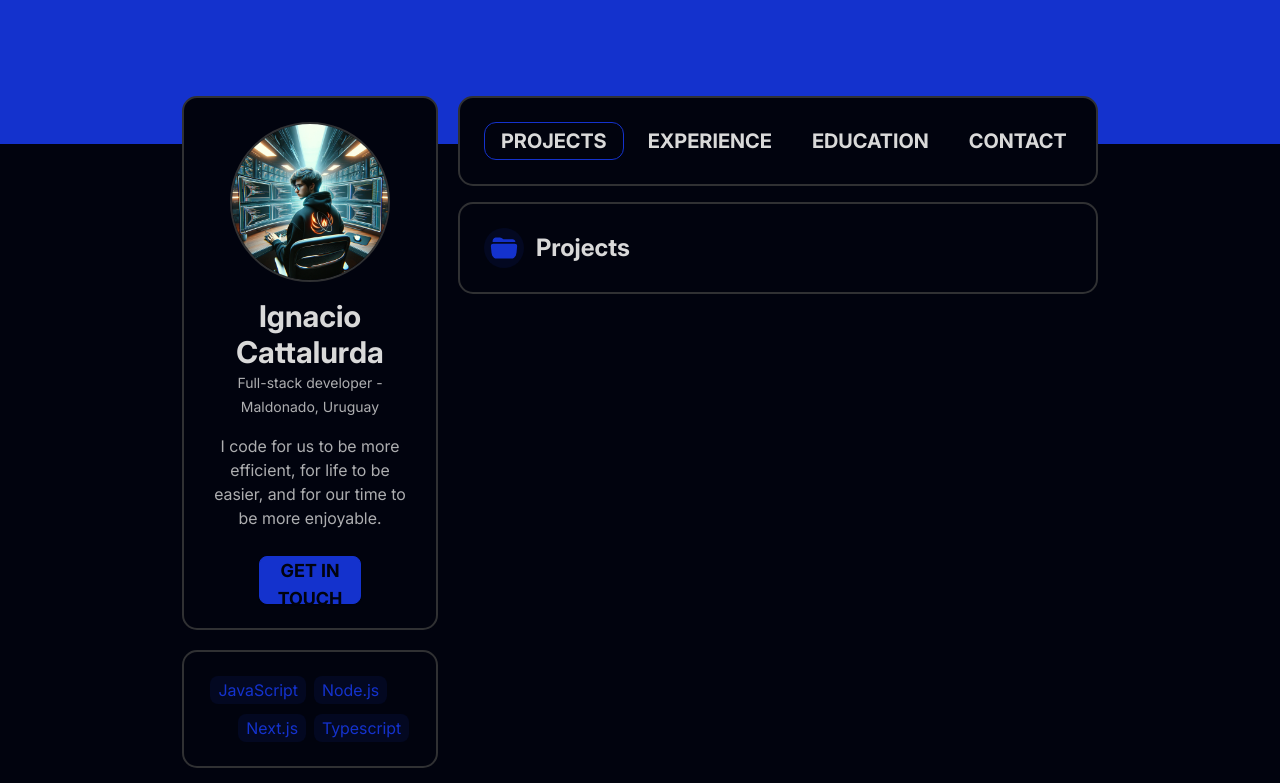
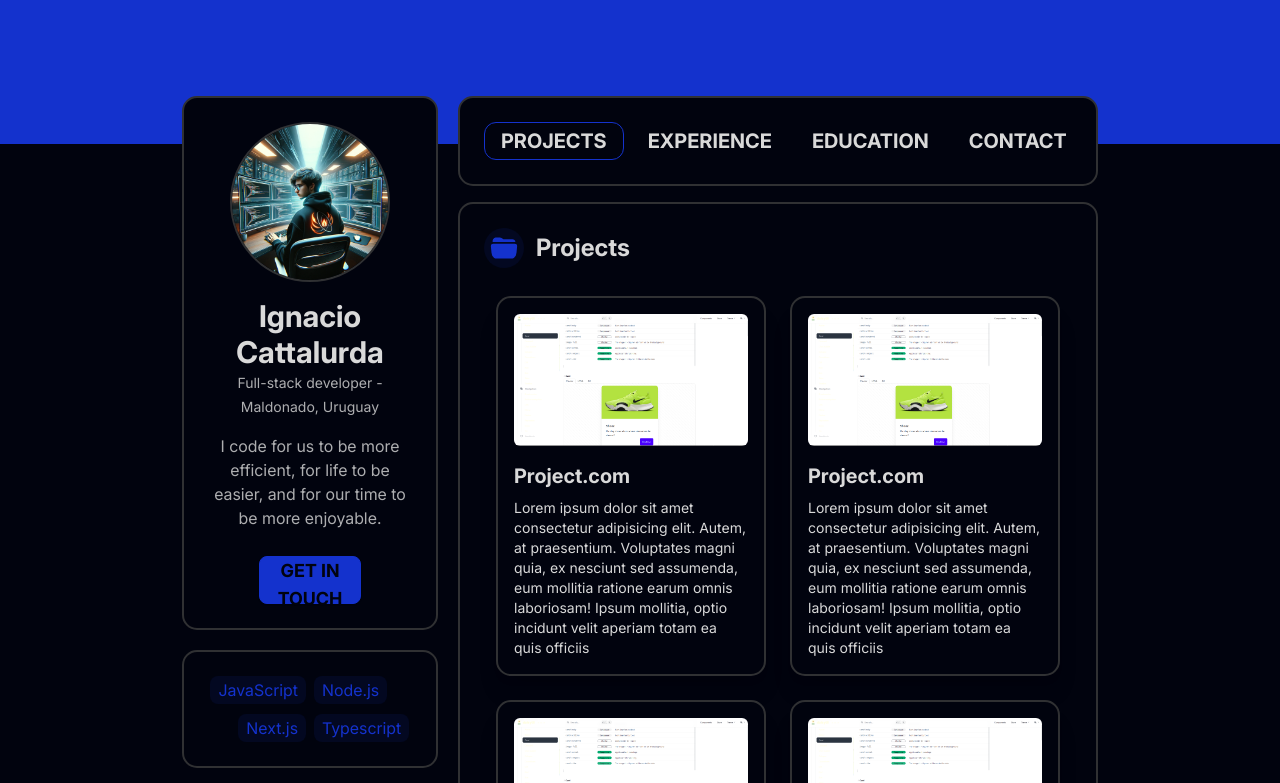
Before and after one commit to ignatiosdev/ignatios.dev, a Next.js app: page / in a window 1280 px wide. Shown: the top 783 px of the page. Built offline with nearby package versions, Linux system fonts and the light colour scheme.

Commit message:
feat: create projectsItem and improve Projects page

```diff
--- a/src/app/(projects)/page.tsx
+++ b/src/app/(projects)/page.tsx
@@ -1,7 +1,43 @@
 import PageTitle from "@/components/PageTitle/PageTitle";
+import ProjectItem from "@/components/Projects/ProjectItem/ProjectItem";
+import Project from "@/types/Project";
+import projectsData from "@/data/projects";
 
-export default function Projects() {
-    return (
-        <PageTitle currentPageId="projects" text="Projects"></PageTitle>
-    )
+export default function ProjectsPage() {
+  console.log(projectsData);
+  const mockProject: Project = projectsData[0];
+
+  return (
+    <>
+      <div className="flex flex-col gap-4">
+        <PageTitle currentPageId="projects" text="Projects" />
+        <div className="flex flex-wrap ">
+          {/* {Projects.map(
+          (
+            project // Map through all projects
+          ) => (
+            <div className="w-1/2"> <ProjectItem key={project.id} {...project} /></div>
+          )
+        )} */}
+
+
+
+
+          <div className="w-1/2 p-3">
+            <ProjectItem key={mockProject.id} {...mockProject} />
+          </div>
+          <div className="w-1/2 p-3">
+            <ProjectItem key={mockProject.id} {...mockProject} />
+          </div>
+          <div className="w-1/2 p-3">
+            <ProjectItem key={mockProject.id} {...mockProject} />
+          </div>
+          <div className="w-1/2 p-3">
+            <ProjectItem key={mockProject.id} {...mockProject} />
+          </div>
+
+        </div>
+      </div>
+    </>
+  );
 }
--- a/src/app/globals.css
+++ b/src/app/globals.css
@@ -8,7 +8,7 @@
 }
 
 body {
-  font-size: 16px;
+  font-size: 1rem;
   font-family: Inter;
   color: #D9D9D9;
 }
--- /dev/null
+++ b/src/components/Projects/ProjectItem/ProjectItem.tsx
@@ -0,0 +1,17 @@
+import Project from "@/types/Project";
+
+function ProjectItem({ id, title, description, imagePath, imageAlt }: Project) {
+  return (
+    <div className="card card-compact bg-base-100 w-full shadow-xl container-fit">
+      <figure className="px-4 pt-4 ">
+        <img src={imagePath} alt={imageAlt} className="rounded-md"/> {/* Remove the `url()` wrapper */}
+      </figure>
+      <div className="card-body">
+    <h1 className="text-xl font-bold">{title}</h1>
+        <p>{description}</p>
+      </div>
+    </div>
+  );
+}
+
+export default ProjectItem;
--- /dev/null
+++ b/src/data/projects.ts
@@ -0,0 +1,14 @@
+import Project from "@/types/Project";
+
+const projects: Project[] = [
+    {
+      id: 1,
+      title: "Project.com",
+      imagePath: "/img/projects/1.png",
+      description: "Lorem ipsum dolor sit amet consectetur adipisicing elit. Autem, at praesentium. Voluptates magni quia, ex nesciunt sed assumenda, eum mollitia ratione earum omnis laboriosam! Ipsum mollitia, optio incidunt velit aperiam totam ea quis officiis",
+      imageAlt: "alt",
+    },
+  ];
+
+
+export default projects
--- /dev/null
+++ b/src/types/Project.ts
@@ -0,0 +1,10 @@
+
+type Project = {
+  id: number;
+  title: string;
+  description: string;
+  imagePath: string;
+  imageAlt: string;
+};
+
+export default Project;
--- a/tailwind.config.ts
+++ b/tailwind.config.ts
@@ -31,6 +31,13 @@ const config: Config = {
             "background-color": "#01030E",
             padding: "1.5rem",
           },
+          ".container-fit": {
+            "border-color": "#303133",
+            "border-width": "2.5px",
+            "border-style": "solid",
+            "border-radius": "15px",
+            "background-color": "#01030E",
+          },
 
           ".text-subtitle": {
             color: "#D9D9D9",
@@ -39,7 +46,7 @@ const config: Config = {
           ".text-subtitle-darker": {
             color: "#D9D9D9",
             opacity: 0.6,
-            "font-size": "16px",
+            "font-size": "1rem",
           },
         },
       },
```
Also changed, not shown: public/img/projects/1.png (added).
